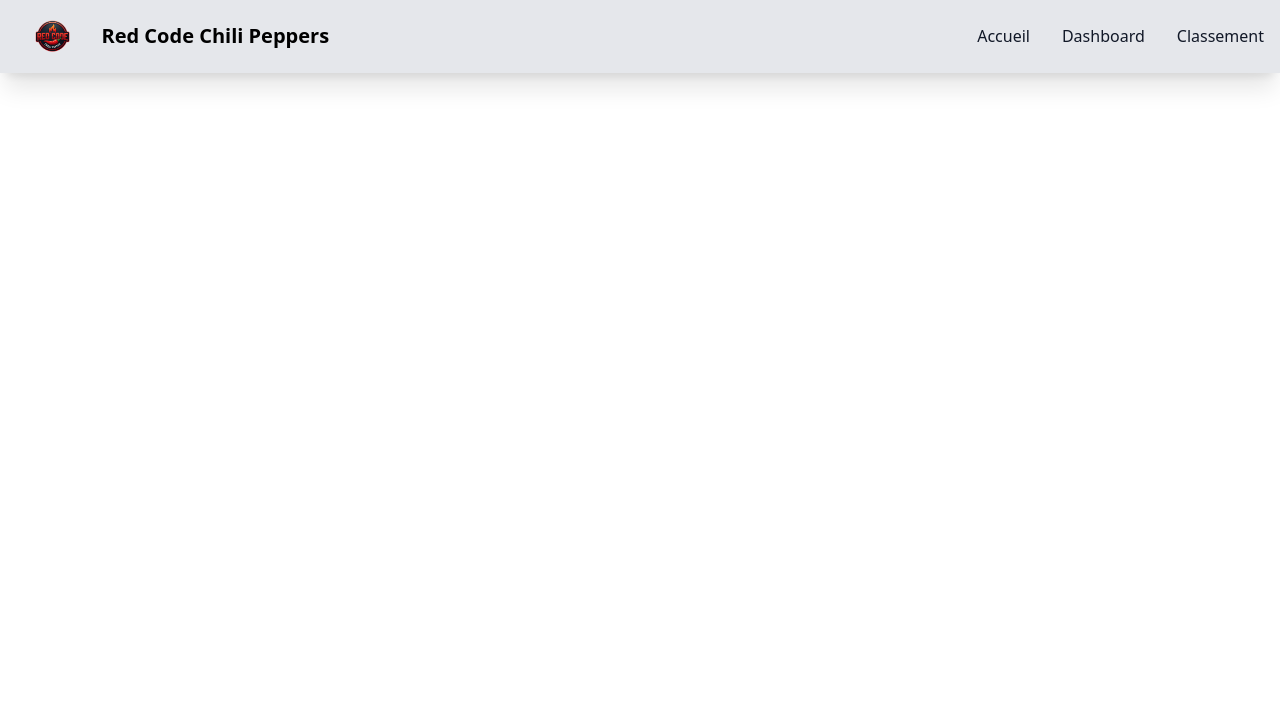
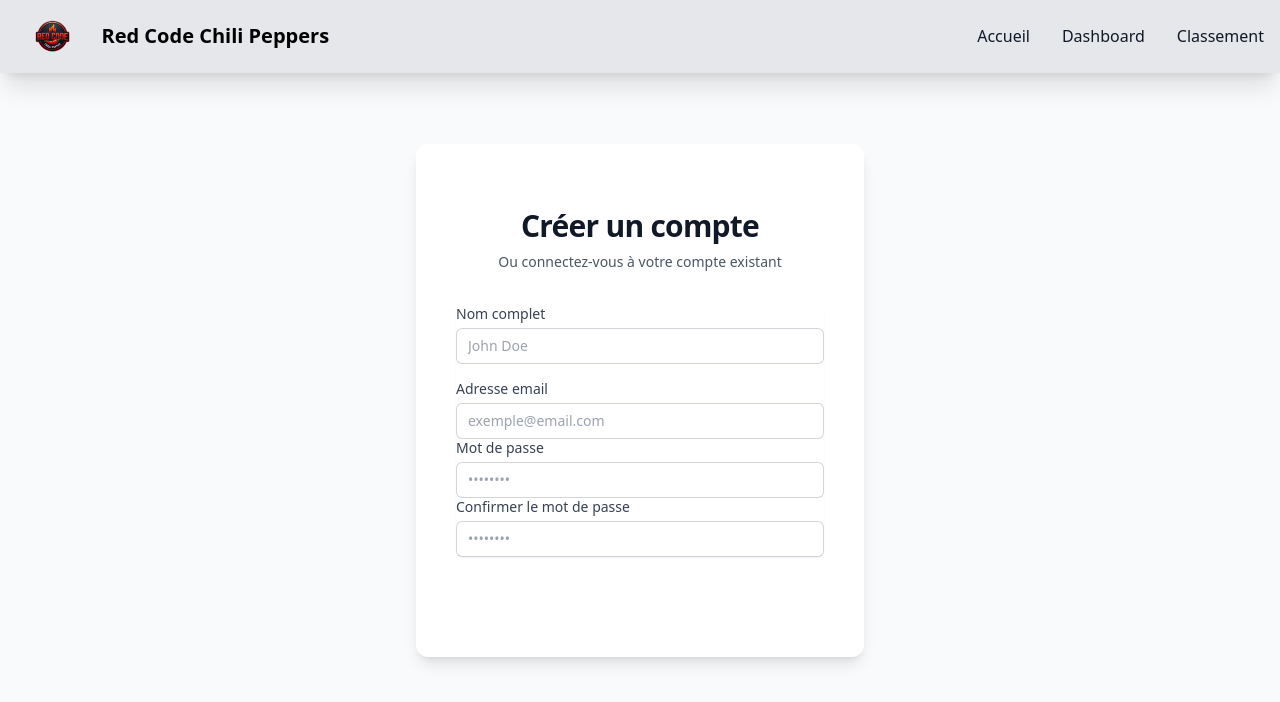
Before and after one commit to Raph9213/ndi-defi2, a Nuxt app in the folder defi2-frontend/: page /register in a window 1280 px wide. Shown: the top 702 px of the page. Built offline with nearby package versions, Linux system fonts and the light colour scheme.

Commit message:
feat : formulaire register

```diff
--- /dev/null
+++ b/defi2-frontend/app/pages/register/index.vue
@@ -0,0 +1,101 @@
+<template>
+  <div class="flex min-h-screen items-center justify-center bg-gray-50 px-4 py-12 sm:px-6 lg:px-8">
+    <div class="w-full max-w-md space-y-8 bg-white p-10 rounded-xl shadow-lg">
+      <div>
+        <h2 class="mt-6 text-center text-3xl font-bold tracking-tight text-gray-900">
+          Créer un compte
+        </h2>
+        <p class="mt-2 text-center text-sm text-gray-600">
+          Ou
+          <NuxtLink to="/login" class="font-medium text-primary-600 hover:text-primary-500">
+            connectez-vous à votre compte existant
+          </NuxtLink>
+        </p>
+      </div>
+      <form class="mt-8 space-y-6" @submit.prevent="handleSubmit">
+        <div class="-space-y-px rounded-md shadow-sm">
+          <div class="mb-4">
+            <label for="full-name" class="block text-sm font-medium text-gray-700 mb-1">Nom complet</label>
+            <input
+              id="full-name"
+              v-model="form.fullName"
+              name="full-name"
+              type="text"
+              required
+              class="relative block w-full rounded-md border-0 py-1.5 text-gray-900 ring-1 ring-inset ring-gray-300 placeholder:text-gray-400 focus:z-10 focus:ring-2 focus:ring-inset focus:ring-primary-600 sm:text-sm sm:leading-6 px-3"
+              placeholder="John Doe"
+            />
+          </div>
+          <div class="mb-4">
+            <label for="email-address" class="block text-sm font-medium text-gray-700 mb-1">Adresse email</label>
+            <input
+              id="email-address"
+              v-model="form.email"
+              name="email"
+              type="email"
+              autocomplete="email"
+              required
+              class="relative block w-full rounded-md border-0 py-1.5 text-gray-900 ring-1 ring-inset ring-gray-300 placeholder:text-gray-400 focus:z-10 focus:ring-2 focus:ring-inset focus:ring-primary-600 sm:text-sm sm:leading-6 px-3"
+              placeholder="exemple@email.com"
+            />
+          </div>
+          <div class="mb-4">
+            <label for="password" class="block text-sm font-medium text-gray-700 mb-1">Mot de passe</label>
+            <input
+              id="password"
+              v-model="form.password"
+              name="password"
+              type="password"
+              autocomplete="new-password"
+              required
+              class="relative block w-full rounded-md border-0 py-1.5 text-gray-900 ring-1 ring-inset ring-gray-300 placeholder:text-gray-400 focus:z-10 focus:ring-2 focus:ring-inset focus:ring-primary-600 sm:text-sm sm:leading-6 px-3"
+              placeholder="••••••••"
+            />
+          </div>
+          <div class="mb-4">
+            <label for="confirm-password" class="block text-sm font-medium text-gray-700 mb-1">Confirmer le mot de passe</label>
+            <input
+              id="confirm-password"
+              v-model="form.confirmPassword"
+              name="confirm-password"
+              type="password"
+              autocomplete="new-password"
+              required
+              class="relative block w-full rounded-md border-0 py-1.5 text-gray-900 ring-1 ring-inset ring-gray-300 placeholder:text-gray-400 focus:z-10 focus:ring-2 focus:ring-inset focus:ring-primary-600 sm:text-sm sm:leading-6 px-3"
+              placeholder="••••••••"
+            />
+          </div>
+        </div>
+
+        <div>
+          <button
+            type="submit"
+            class="group relative flex w-full justify-center rounded-md bg-primary-600 px-3 py-2 text-sm font-semibold text-white hover:bg-primary-500 focus-visible:outline focus-visible:outline-2 focus-visible:outline-offset-2 focus-visible:outline-primary-600 transition-colors"
+          >
+            S'inscrire
+          </button>
+        </div>
+      </form>
+    </div>
+  </div>
+</template>
+
+<script setup lang="ts">
+import { reactive } from 'vue'
+
+const form = reactive({
+  fullName: '',
+  email: '',
+  password: '',
+  confirmPassword: ''
+})
+
+const handleSubmit = () => {
+  if (form.password !== form.confirmPassword) {
+    alert("Les mots de passe ne correspondent pas.")
+    return
+  }
+  console.log('Form submitted:', form)
+  alert('Inscription simulée réussie !')
+}
+</script>
```
